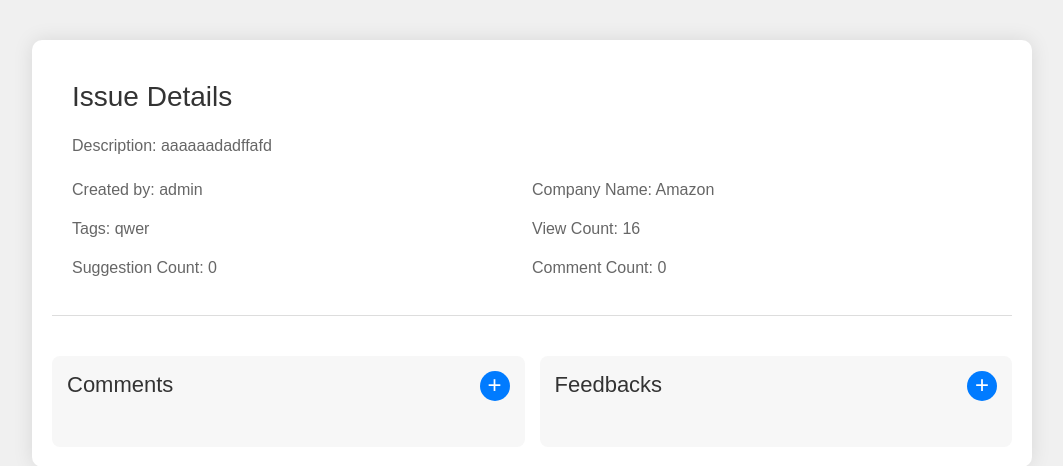
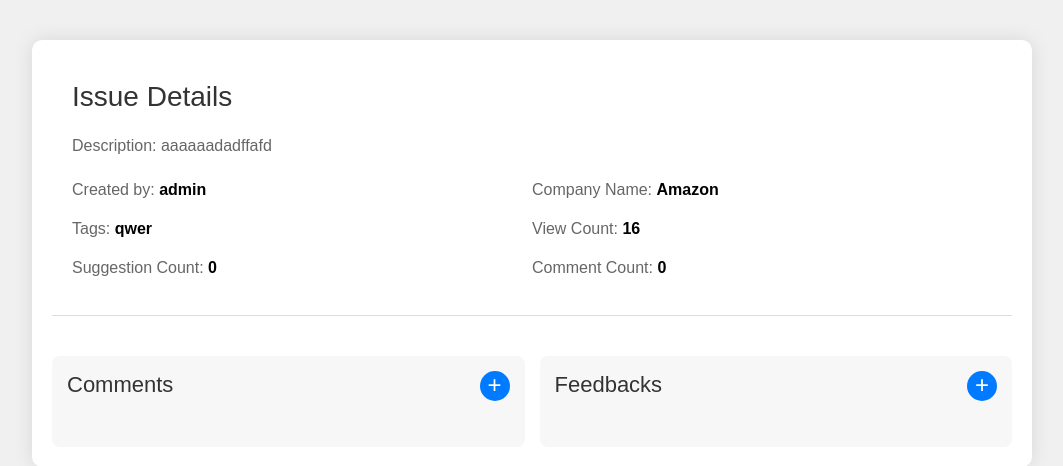
Before and after one commit to pvlssanusha/Tracker, a Django app: page /issues/3121c37c-a52f-4e15-b61a-33e3037a9ed9 in a window 1280 px wide. Shown: the top 466 px of the page, without its empty margins (108-1171 px from the left). Run offline with Django 4.2, Linux system fonts and the light colour scheme; a user stored in the database is signed in; data comes from the database, SQL or seed files in the repository; both versions use the stored data as it was after the commit.

Commit message:
UI CHANGES

```diff
--- a/Tracker/static/style.css
+++ b/Tracker/static/style.css
@@ -162,11 +162,6 @@ body {
 * {
 	box-sizing: border-box;
 }
-
-body {
-	font-family: Arial, Helvetica, sans-serif;
-}
-
 
 .column {
 	float: left;
@@ -370,6 +365,11 @@ body {
 	padding: 0px;
 }
 
+.text-bold{
+	font-weight: 600;
+	color: black;
+}
+
 
 .popup-form .close-btn:hover {
 	background-color: red;
```
Also changed, not shown: db.sqlite3.
